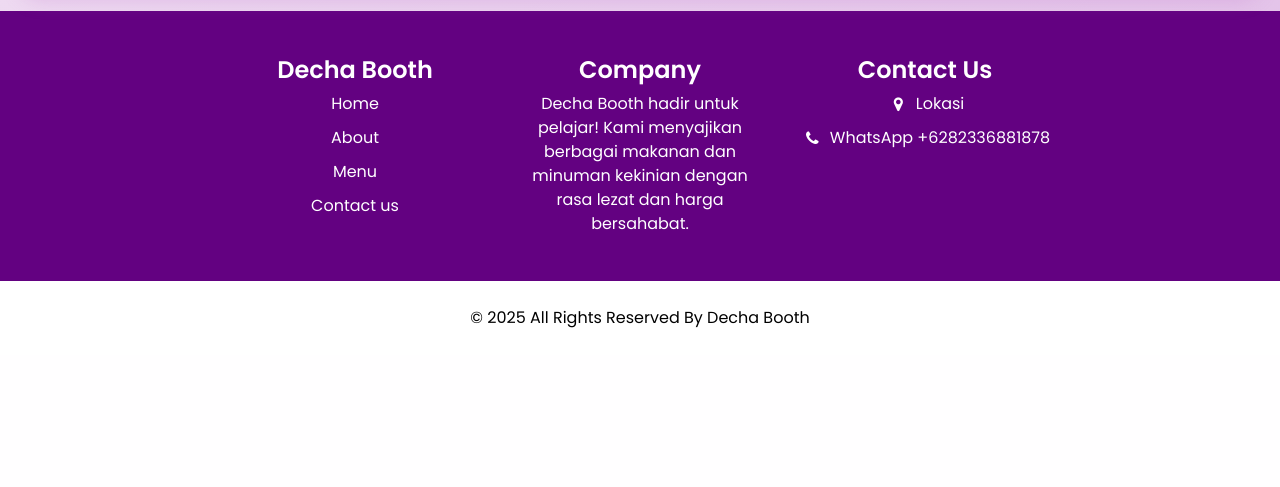
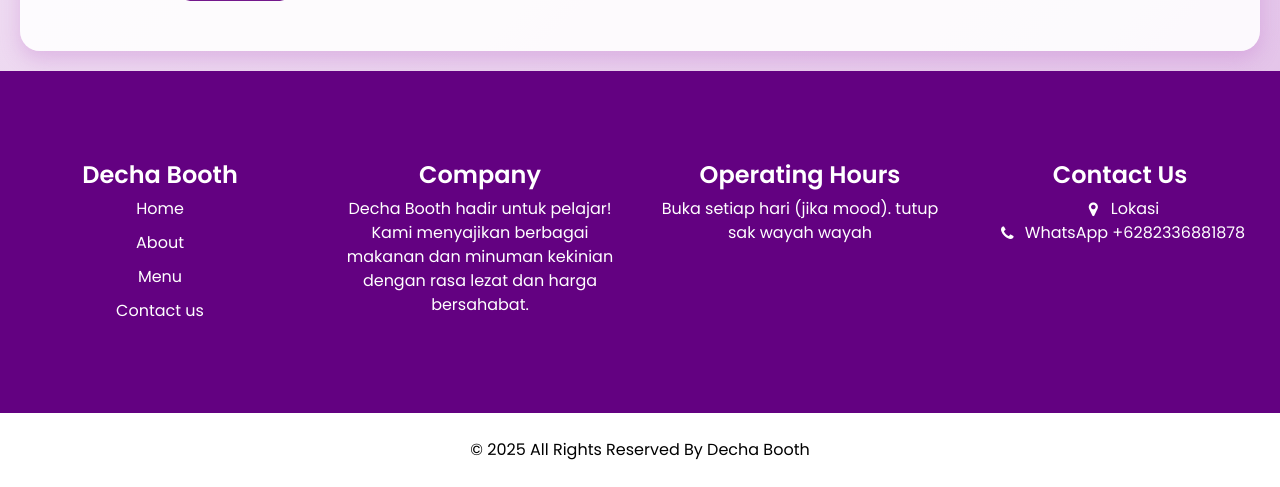
Before and after one commit to fauzifzifi/dechabooth, a PHP site: page /contact.php in a window 1280 px wide. Shown: the part 647-1134 px from the top of the page. Before the commit the page ends 975 px from the top, so only its background shows below. Run offline with PHP 8.4, Linux system fonts and the light colour scheme; some libraries are stand-ins or nearby versions.

Commit message:
update hari ini

```diff
--- a/contact.php
+++ b/contact.php
@@ -193,9 +193,9 @@ if ($_SERVER['REQUEST_METHOD'] == 'POST' && isset($_POST['kirim_pesan'])) {
 
 
   <!-- info section -->
-  <section class="info_section layout_padding2">
-    <div class="container">
-      <div class="row info_main_row">
+  <section class="info_section layout_padding">
+    <div class="container-fluid">
+      <div class="row">
         <div class="col-md-6 col-lg-3">
           <div class="info_links">
             <h4>
@@ -225,6 +225,16 @@ if ($_SERVER['REQUEST_METHOD'] == 'POST' && isset($_POST['kirim_pesan'])) {
             <p class="mb-0">
               Decha Booth hadir untuk pelajar! Kami menyajikan berbagai makanan
               dan minuman kekinian dengan rasa lezat dan harga bersahabat.
+            </p>
+          </div>
+        </div>
+        <div class="col-md-6 col-lg-3">
+          <div class="info_detail">
+            <h4>
+              Operating Hours
+            </h4>
+            <p class="mb-0">
+              Buka setiap hari (jika mood). tutup sak wayah wayah
             </p>
           </div>
         </div>
--- a/css/style.css
+++ b/css/style.css
@@ -3,11 +3,7 @@ body {
   color: #0c0c0c;
   background-color: #ffffff;
   overflow-x: hidden;
-  background: linear-gradient(
-    135deg,
-    #f3e5f5,
-    #e1bee7
-  );
+  background: linear-gradient(135deg, #f3e5f5, #e1bee7);
 }
 
 body.sub_page {
@@ -143,12 +139,13 @@ display: inline-block;
 
 .custom_nav-container .navbar-nav .nav-item:not(.active) .nav-link {
   color: #000000;
-border-bottom: none; }
+  border-bottom: none;
+}
 
 @media (max-width: 991px) {
   .custom_nav-container .navbar-nav .nav-link {
-    display: inline-block !important;  /* supaya border ikut panjang teks */
-    width: auto !important;            /* hilangkan lebar full */
+    display: inline-block !important; /* supaya border ikut panjang teks */
+    width: auto !important; /* hilangkan lebar full */
     border-bottom: 2px solid transparent;
     padding-bottom: 5px;
   }
@@ -570,16 +567,10 @@ border-bottom: none; }
 
 /* contact section */
 .contact_section {
-  position: relative;
-  background: rgba(
-    255,
-    255,
-    255,
-    0.9
-  ); /* Semi-transparan putih untuk kontras */
+  background: #ffffffe6;
   border-radius: 20px; /* Rounded corners */
-  margin: 0 20px 20px 20px;
-  padding: 20px;
+  margin: 20px;
+  padding: 50px;
   box-shadow: 0 8px 20px rgba(186, 104, 200, 0.3); /* Soft ungu shadow */
 }
 
@@ -654,6 +645,7 @@ border-bottom: none; }
 .contact_section .map_container .map #googleMap {
   height: 100%;
 }
+
 /* end contact section */
 
 /* info section */
@@ -663,100 +655,49 @@ border-bottom: none; }
   text-align: center;
 }
 
-/* Center seluruh row */
-.info_section .info_main_row {
-  display: -webkit-box;
-  display: -ms-flexbox;
+/* Menu links rata tengah */
+.info_section .info_links .info_links_menu {
   display: flex;
-  -webkit-box-pack: center;
-  -ms-flex-pack: center;
-  justify-content: center;
-  -webkit-box-lines: multiple;
-  -ms-flex-wrap: wrap;
-  flex-wrap: wrap;
-}
-
-/* Untuk menu links: buat rata tengah */
-.info_section .info_links .info_links_menu {
-  display: -webkit-box;
-  display: -ms-flexbox;
-  display: flex;
-  -webkit-box-orient: vertical;
-  -webkit-box-direction: normal;
-  -ms-flex-direction: column;
   flex-direction: column;
-  -webkit-box-align: center;
-  -ms-flex-align: center;
   align-items: center;
   text-align: center;
 }
 
 .info_section .info_links .info_links_menu a {
   color: #ffffff;
-  text-align: center;
 }
 
 .info_section .info_links .info_links_menu a:not(:nth-last-child(1)) {
   margin-bottom: 10px;
 }
 
-/* Heading "Decha Booth" - ubah font ke Poppins */
-.info_section .info_links h4 {
-  font-family: 'Poppins', sans-serif;  /* Tambahkan ini untuk font Poppins */
-  font-weight: 600;  /* Opsional: buat lebih bold jika suka */
+/* Heading h4 */
+.info_section h4 {
+  font-family: "Poppins", sans-serif;
+  font-weight: 600;
+  text-align: center;
 }
 
-/* Untuk deskripsi perusahaan: buat rata tengah */
+/* Detail rata tengah */
 .info_section .info_detail {
   text-align: center;
 }
 
-/* Heading "Company" - ubah font ke Poppins */
-.info_section .info_detail h4 {
-  font-family: 'Poppins', sans-serif;  /* Tambahkan ini */
-  font-weight: 600;
-  text-align: center;
-}
-
-.info_section .info_detail p {
-  text-align: center;
-}
-
-/* Heading "Contact Us" - ubah font ke Poppins */
-.info_section .info_contact h4 {
-  font-family: 'Poppins', sans-serif;  /* Tambahkan ini */
-  font-weight: 600;
-  text-align: center;
-}
-
-/* Untuk kontak: sudah ada flex, tambahkan center */
 .info_section .info_contact {
   text-align: center;
 }
 
 .info_section .info_contact a {
-  display: -webkit-box;
-  display: -ms-flexbox;
   display: flex;
-  -webkit-box-align: center;
-  -ms-flex-align: center;
   align-items: center;
+  justify-content: center;
   color: #ffffff;
-  margin-bottom: 10px;
-  -webkit-box-pack: center;
-  -ms-flex-pack: center;
-  justify-content: center;
 }
 
 .info_section .info_contact a i {
   margin-right: 5px;
   width: 25px;
 }
-
-.info_section .info_contact a:hover p {
-  color: #ffffff;
-}
-/* end info section */
 
 /* keranjang */
 .cart-count {
```
Also changed, not shown: about.html (+15 -6 lines), admin_menu.php (+9 -5 lines), admin_trigger.php (+10 -4 lines), index.php (+14 -12 lines), manage_menu.php (+3 -13 lines), menu.php (+16 -3 lines). Lines whose indentation alone changed are shown as unchanged.
